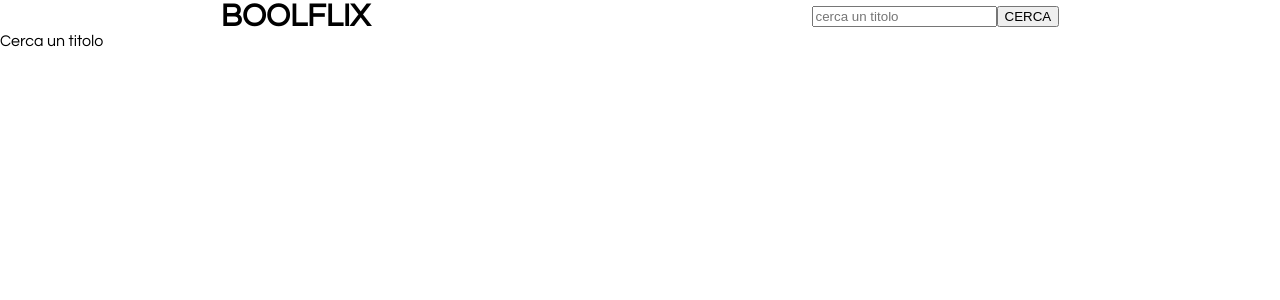
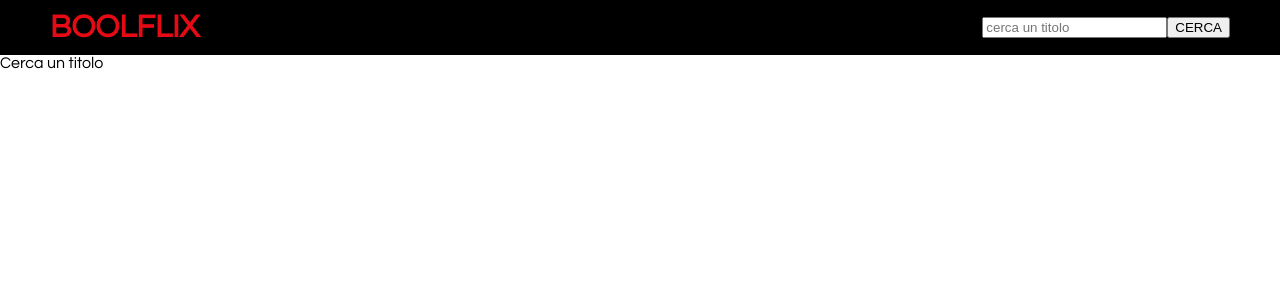
Before and after one commit to EnricoNapolitano/vite-boolflix, a Vue app: page / in a window 1280 px wide. Shown: the top 300 px of the page. Built offline with nearby package versions, Linux system fonts and the light colour scheme.

Commit message:
style to AppHeader

```diff
--- a/src/components/AppHeader.vue
+++ b/src/components/AppHeader.vue
@@ -20,14 +20,34 @@ export default {
 </script>
 <template>
     <header>
-        <h1>BOOLFLIX</h1>
-        <input-form @submit="srcSubmit" @type="onTyping" :placeholder="placeholder" :text="btnText"></input-form>
+        <div class="container">
+            <h1><a href="#">BOOLFLIX</a></h1>
+            <input-form @submit="srcSubmit" @type="onTyping" :placeholder="placeholder" :text="btnText"></input-form>
+        </div>
     </header>
 </template>
-<style>
+<style lang="scss">
+@use '../assets/scss/partials/variables' as*;
+
 header {
-    display: flex;
-    justify-content: space-around;
-    align-items: center;
+    background-color: black;
+
+    position: sticky;
+
+    h1 {
+        a {
+            color: $red;
+            cursor: pointer;
+        }
+    }
+
+    div {
+        margin: 0 auto;
+        height: 55px;
+
+        display: flex;
+        justify-content: space-between;
+        align-items: center;
+    }
 }
 </style>
```
